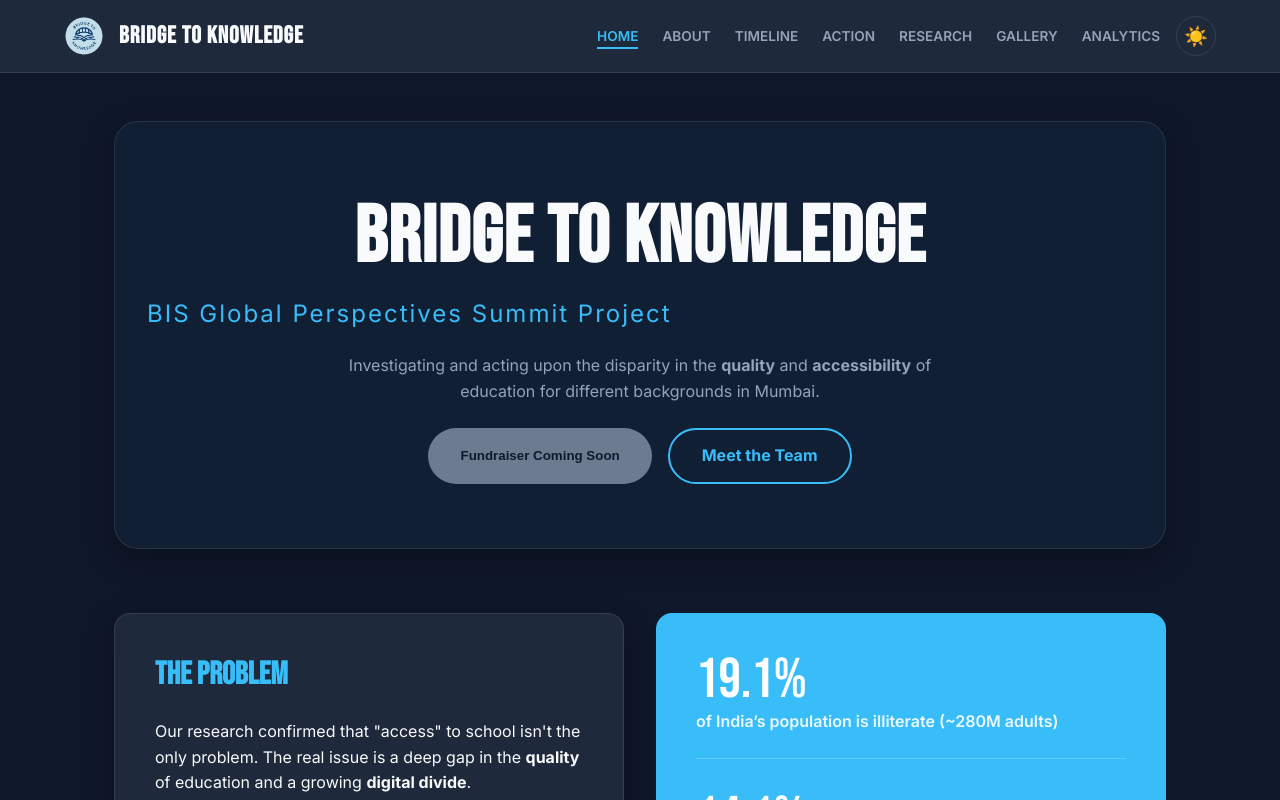
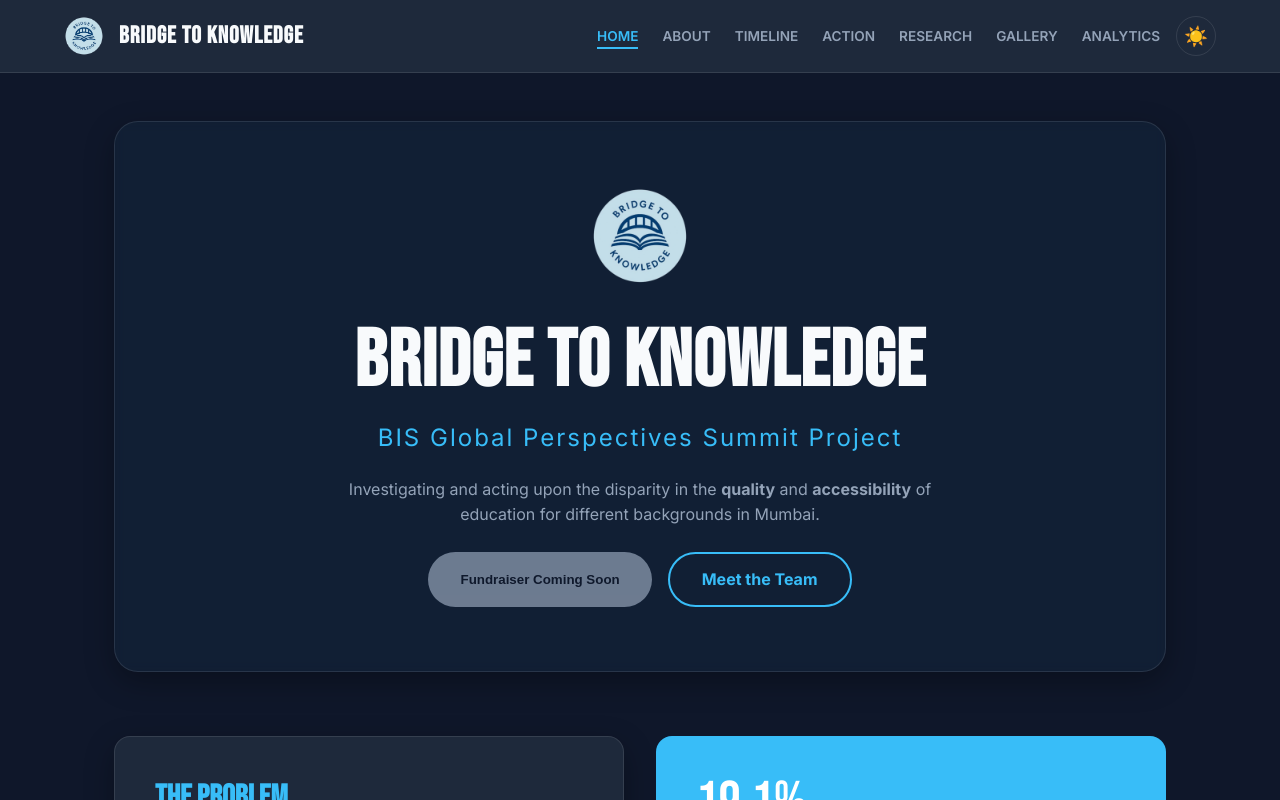
Before and after one commit to Ali-bis/BridgeToKnowledgetest, a React (Vite) app: page / in a window 1280 px wide. Shown: the top 800 px of the page. Built offline with nearby package versions, Linux system fonts and the light colour scheme.

Commit message:
Update Home.jsx

```diff
--- a/src/pages/Home.jsx
+++ b/src/pages/Home.jsx
@@ -6,10 +6,16 @@ const Home = () => {
     <div className="container">
 
       <section className="hero-banner">
+        {/* Logo Added */}
+        <img src="/images/logo.png" alt="Logo" style={{width: '100px', marginBottom: '1rem'}} />
+
         <h1 style={{ fontSize: '5rem', marginBottom: '0.5rem' }}>BRIDGE TO KNOWLEDGE</h1>
-        <h2 style={{ fontSize: '1.5rem', fontFamily: 'Inter', color: 'var(--primary)', fontWeight: '400', letterSpacing: '2px', border: 'none', margin: 0 }}>
+
+        {/* Centered Text */}
+        <h2 style={{ fontSize: '1.5rem', fontFamily: 'Inter', color: 'var(--primary)', fontWeight: '400', letterSpacing: '2px', border: 'none', margin: '0 auto 1.5rem auto', textAlign: 'center' }}>
           BIS Global Perspectives Summit Project
         </h2>
+
         <p style={{ maxWidth: '600px', margin: '1.5rem auto', color: 'var(--text-muted)' }}>
           Investigating and acting upon the disparity in the <strong>quality</strong> and <strong>accessibility</strong> of education for different backgrounds in Mumbai.
         </p>
@@ -25,7 +31,7 @@ const Home = () => {
 
       <section className="stats-section-container">
         <div className="stats-content-left">
-          <h2 style={{fontSize: '2rem'}}>THE PROBLEM</h2>
+          <h2 style={{fontSize: '2rem', textAlign: 'left'}}>THE PROBLEM</h2>
           <p>
             Our research confirmed that "access" to school isn't the only problem. The real issue is a deep gap in the <strong>quality</strong> of education and a growing <strong>digital divide</strong>.
           </p>
```
